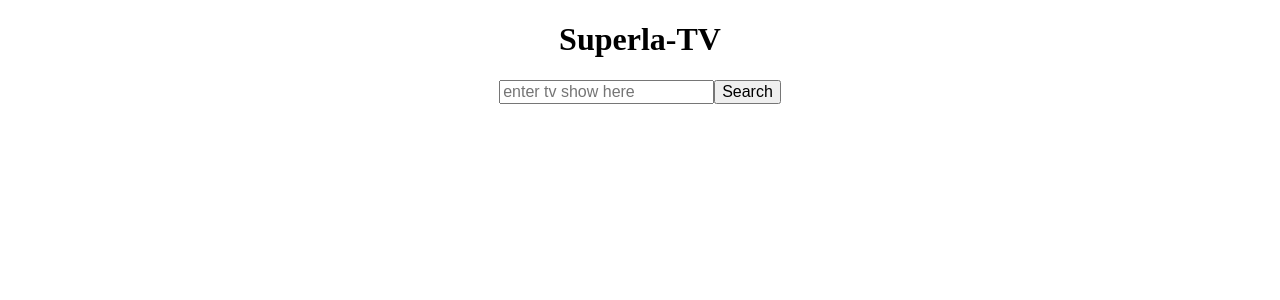
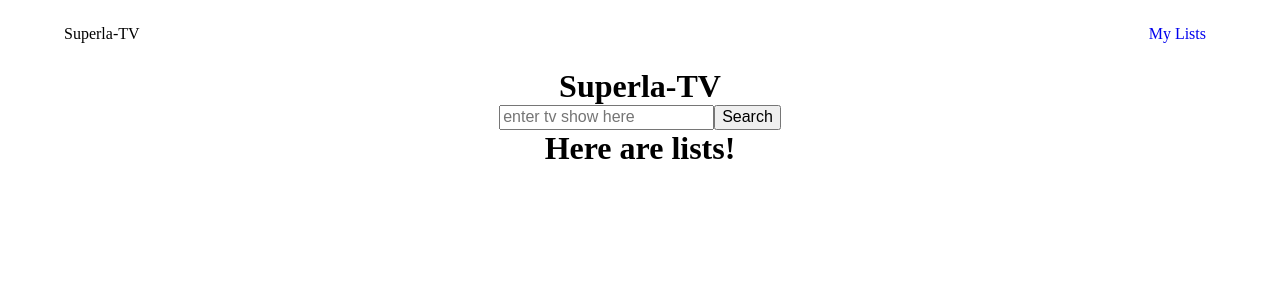
Before and after one commit to superla-tv/superla-tv, a React (Create React App) app: page /lists in a window 1280 px wide. Shown: the top 300 px of the page. Built offline with nearby package versions, Linux system fonts and the light colour scheme; no server answers.

Commit message:
style nav component, styled results

```diff
--- a/src/App.css
+++ b/src/App.css
@@ -1,9 +1,66 @@
+/* Base Styles */
+
 .App {
   text-align: center;
 }
 
-/* .App-header */
+.wrapper {
+  max-width: 1200px;
+  width: 90%;
+  margin: 0 auto;
+}
 
 img {
-  width: 20%;
+  width: 70%;
 }
+
+/* nav */
+
+nav {
+  display: flex;
+  justify-content: space-between;
+  padding: 25px 0px;
+}
+
+nav ul {
+  display: flex;
+  gap: 1rem;
+  list-style: none;
+}
+
+nav a {
+  text-decoration: none;
+  padding: 10px;
+
+}
+
+nav a:hover {
+background-color: aqua;
+}
+
+/* TV Results */
+
+.tvContainer {
+  display: flex;
+  flex-direction: column;
+  margin: 30px auto;
+  background-color: palegoldenrod;
+  border: 1px solid black;
+  padding: 10px 0;
+
+}
+
+.tvContainer .flexContainer {
+  display: flex;
+  flex-direction: column;
+  align-items: center;
+}
+
+.flexContainer button {
+  width: 50%;
+  margin: 5px 0;
+}
+
+.flexContainer select {
+  margin: 5px 0;
+}
--- a/src/App.js
+++ b/src/App.js
@@ -8,6 +8,8 @@ import { Link, Routes, Route } from 'react-router-dom';
 import axios from 'axios';
 // Components
 import TVResults from './Components/TVResults';
+import Nav from './Components/Nav';
+import Lists from './Components/Lists'
 
 
 const App = () => {
@@ -43,6 +45,7 @@ const App = () => {
   return (
     <div className="App">
       <header className="App-header">
+        <Nav />
         <h1>Superla-TV</h1>
         <form onSubmit={(e) => {handleShowSearch(e)}}>
           <label htmlFor='query'></label>
@@ -55,6 +58,8 @@ const App = () => {
         </form>
       </header>
 
+
+
       <main className="tvResults">
         { handleSubmit ?
         <TVResults
@@ -65,6 +70,10 @@ const App = () => {
         null
         }
       </main>
+      <Routes>
+        {/* <Route path="/" element={<App />} /> */}
+        <Route path="/lists" element={<Lists />} />
+      </Routes>
     </div>
   );
 }
--- /dev/null
+++ b/src/Components/Lists.js
@@ -0,0 +1,9 @@
+const Lists = () => {
+
+    return (
+        <h1>Here are lists!</h1>
+    )
+
+}
+
+export default Lists
--- a/src/Components/TVResults.js
+++ b/src/Components/TVResults.js
@@ -1,5 +1,5 @@
-const TVResults = ({tvRes, showSearch}) => {
-    console.log('TVResults tvRes', tvRes);
+const TVResults = ({ tvRes, showSearch }) => {
+    // console.log('TVResults tvRes', tvRes);
     return (
         <>
             {
@@ -9,8 +9,7 @@ const TVResults = ({tvRes, showSearch}) => {
                     <div>
                         <p className="resultsTitle">Results for {showSearch}</p>
                         {tvRes.map((i) => ((
-            <div key={i.show.id}>
-                <div className="tvContainer">
+                            <div className="tvContainer wrapper" key={i.show.id}>
                                 <div className="imgContainer">
                                     {
                                         i.show.image === null ?
@@ -19,7 +18,8 @@ const TVResults = ({tvRes, showSearch}) => {
                                             <img src={i.show.image.original} alt={`TV poster for ${i.show.name}`} />
                                     }
                                 </div>
-                    <h6>{i.show.name}</h6>
+                                <div className="flexContainer">
+                                    <h2>{i.show.name}</h2>
                                     <button>Show Info</button>
                                     <button>Add to List</button>
                                     <button>Create New List</button>
@@ -35,8 +35,8 @@ const TVResults = ({tvRes, showSearch}) => {
                                         </select>
                                     </form>
                                 </div>
+                            </div>
 
-            </div>
                         )))}
                     </div>
             }
--- a/src/Components/nav.js
+++ b/src/Components/nav.js
@@ -0,0 +1,26 @@
+// import Lists from './Components/Lists';
+import { Link, Routes, Route } from 'react-router-dom';
+
+const Nav = () => {
+
+    return (
+        <>
+
+            <nav className="wrapper">
+                <p>Superla-TV </p>
+                {/* will be logo */}
+                <ul>
+                    {/* <li><Link to="/">Home</Link></li> */}
+                    <li><Link to="/lists">My Lists</Link></li>
+                </ul>
+
+            </nav>
+
+
+
+        </>
+    )
+
+}
+
+export default Nav;
--- a/src/index.css
+++ b/src/index.css
@@ -5,3 +5,8 @@ html { -moz-box-sizing: border-box; -webkit-box-sizing: border-box; box-sizing:
 *, *:before, *:after {box-sizing: inherit}
 
 .sr-only { position: absolute; width: 1px; height: 1px; margin: -1px; border: 0; padding: 0; white-space: nowrap; clip-path: inset(100%); clip: rect(0 0 0 0); overflow: hidden;} /* end snippet */
+
+h1, h2, h3, h4, h5, h6, ul, ol, p {
+  padding: 0;
+  margin: 0;
+}
```
Also changed, not shown: 1 other file (tests, documents, lock files or other folders). Lines whose indentation alone changed are shown as unchanged.
